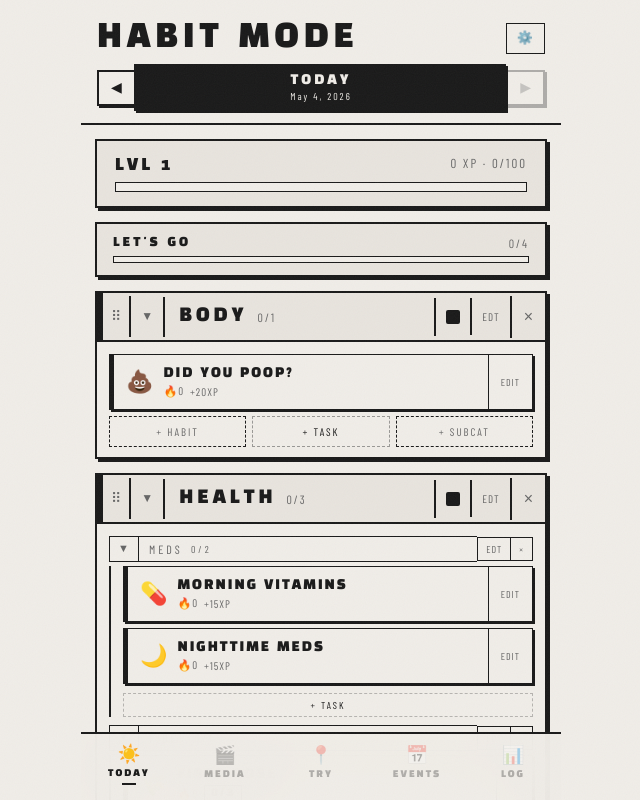
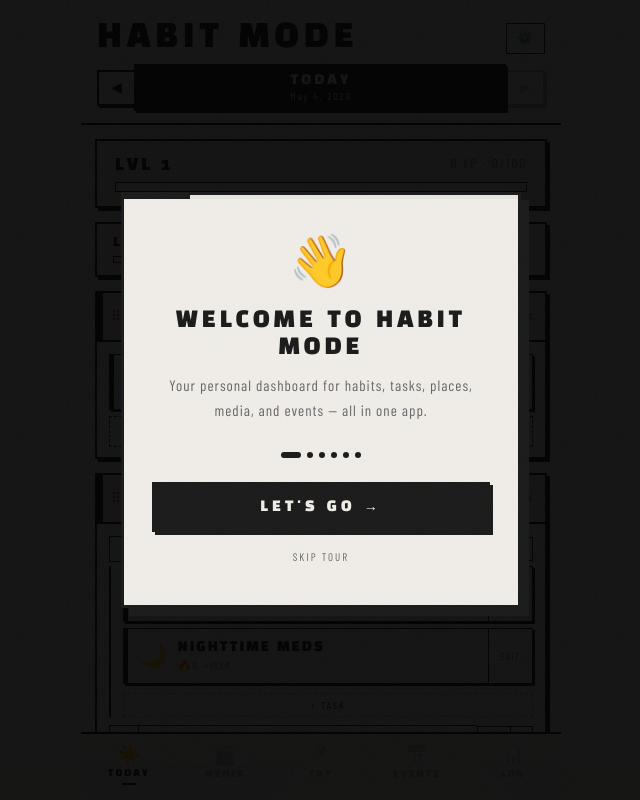
Before and after one commit to abigailjdempsey/habit-mode, a React (Vite) app: page / in a window 1280 px wide. Shown: the top 800 px of the page, without its empty margins (319-959 px from the left). Built offline with nearby package versions, Linux system fonts and the light colour scheme.

Commit message:
Update App.jsx

```diff
--- a/src/App.jsx
+++ b/src/App.jsx
@@ -342,7 +342,9 @@ function TaskRow({task, onComplete, onUncomplete, onDelete, onRename, onUpdate,
         <div style={{flex:1,padding:"9px 10px",minWidth:0}}>
           {editing
             ?<input ref={ref} value={editVal} onChange={e=>setEditVal(e.target.value)} onBlur={commit} onKeyDown={e=>{if(e.key==="Enter")commit();if(e.key==="Escape")setEditing(false);}} onClick={e=>e.stopPropagation()} style={{fontFamily:"'Barlow Condensed',sans-serif",fontSize:13,letterSpacing:1,color:t.text,background:"transparent",border:"none",borderBottom:`1.5px solid ${t.accent}`,outline:"none",width:"100%"}} autoFocus/>
-            :<div style={{fontFamily:"'Barlow Condensed',sans-serif",fontSize:13,color:task.done?t.textSub:t.text,letterSpacing:1,textDecoration:task.done?"line-through":"none",whiteSpace:"nowrap",overflow:"hidden",textOverflow:"ellipsis"}}>{task.label}</div>
+            :<div style={{fontFamily:"'Barlow Condensed',sans-serif",fontSize:13,color:task.done?t.textSub:t.text,letterSpacing:1,textDecoration:task.done?"line-through":"none",whiteSpace:"nowrap",overflow:"hidden",textOverflow:"ellipsis",display:"flex",alignItems:"center",gap:5}}>
+              {task.priority&&<span style={{fontSize:12,flexShrink:0}}>⭐</span>}{task.label}
+            </div>
           }
           {task.note&&<div style={{fontFamily:"'Barlow Condensed',sans-serif",fontSize:10,color:t.textSub,letterSpacing:1,marginTop:1}}>{task.note}</div>}
           <div style={{display:"flex",gap:6,alignItems:"center",marginTop:1,flexWrap:"wrap"}}>
@@ -382,6 +384,7 @@ function AddTaskModal({catId, subId, cats, subcats, onAdd, onClose, theme, defau
   const [dueDate,setDueDate]=useState("");
   const [repeatUntilDue,setRepeatUntilDue]=useState(false);
   const [dueTime,setDueTime]=useState("");
+  const [priority,setPriority]=useState(false);
   const [selectedCat,setSelectedCat]=useState(catId||cats[0]?.id||"");
   const [selectedSub,setSelectedSub]=useState(subId||"none");
   const availSubs=subcats.filter(s=>s.catId===selectedCat);
@@ -396,6 +399,7 @@ function AddTaskModal({catId, subId, cats, subcats, onAdd, onClose, theme, defau
       scheduledFor:defaultDate||TODAY(),
       dueDate:dueDate||null,
       dueTime:dueTime||null,
+      priority:priority,
       repeatUntilDue:repeatUntilDue&&!!dueDate,
       done:false, doneDate:null,
       createdDate:TODAY(), isTask:true
@@ -438,6 +442,9 @@ function AddTaskModal({catId, subId, cats, subcats, onAdd, onClose, theme, defau
             </div>
           </button>
         </div>}
+        <button onClick={()=>setPriority(v=>!v)} style={{width:"100%",padding:"10px",border:`2px solid ${priority?"#f1c40f":t.border}`,background:priority?"#f1c40f22":"transparent",color:priority?"#f1c40f":t.textSub,fontFamily:"'Black Han Sans',sans-serif",fontSize:11,cursor:"pointer",letterSpacing:2,marginBottom:10,display:"flex",alignItems:"center",gap:8,justifyContent:"center"}}>
+          <span style={{fontSize:16}}>⭐</span>{priority?"MARKED AS IMPORTANT":"MARK AS IMPORTANT"}
+        </button>
         <div style={{display:"flex",gap:8}}>
           <button onClick={onClose} style={{flex:1,padding:13,border:`2px solid ${t.border}`,background:"transparent",color:t.text,fontFamily:"'Black Han Sans',sans-serif",fontSize:14,cursor:"pointer",letterSpacing:3}}>CANCEL</button>
           <button onClick={submit} style={{flex:2,padding:13,border:`2px solid ${t.accent}`,background:t.accent,color:t.textInv,fontFamily:"'Black Han Sans',sans-serif",fontSize:14,cursor:"pointer",letterSpacing:3,boxShadow:`3px 3px 0 ${t.border}`}}>ADD TASK</button>
@@ -2755,6 +2762,44 @@ function EventsTab({events, setEvents, theme, t}) {
   );
 }
 
+
+// ─── ONBOARDING TOUR ──────────────────────────────────────────────────────────
+function OnboardingTour({onDone, theme}) {
+  const t=THEMES[theme]||THEMES.hawt;
+  const [step,setStep]=useState(0);
+  const steps=[
+    {emoji:"👋",title:"WELCOME TO HABIT MODE",body:"Your personal dashboard for habits, tasks, places, media, and events — all in one app.",cta:"LET'S GO →"},
+    {emoji:"☀️",title:"TODAY TAB",body:"Check off daily habits, add one-time tasks, and scroll through past or future days with the arrows.",cta:"GOT IT →"},
+    {emoji:"📍",title:"TRY TAB",body:"Build your personal city guide. Add restaurants, cafes, bars and stores — organized by city and neighborhood.",cta:"NICE →"},
+    {emoji:"🎬",title:"MEDIA TAB",body:"Track films, TV shows and books. Import from Letterboxd or Goodreads with a link, or add manually.",cta:"COOL →"},
+    {emoji:"📅",title:"EVENTS TAB",body:"Save concerts, pop-ups and events. Paste a link to auto-import details, or add manually.",cta:"AWESOME →"},
+    {emoji:"📊",title:"LOG TAB",body:"See your stats, streaks, and habit history. Settings and themes live here too.",cta:"START TRACKING 🔥"},
+  ];
+  const s=steps[step];
+  const isLast=step===steps.length-1;
+  return(
+    <div style={{position:"fixed",inset:0,background:"rgba(0,0,0,0.92)",zIndex:9999,display:"flex",alignItems:"center",justifyContent:"center",padding:"0 24px"}}>
+      <div style={{background:t.bg,width:"100%",maxWidth:400,border:`3px solid ${t.border}`,boxShadow:`8px 8px 0 ${t.border}`,overflow:"hidden"}}>
+        {/* Progress bar */}
+        <div style={{height:4,background:t.bgCard}}>
+          <div style={{height:"100%",background:t.accent,width:`${((step+1)/steps.length)*100}%`,transition:"width 0.3s ease"}}/>
+        </div>
+        <div style={{padding:"32px 28px"}}>
+          <div style={{fontSize:52,marginBottom:16,textAlign:"center"}}>{s.emoji}</div>
+          <div style={{fontFamily:"'Black Han Sans',sans-serif",fontSize:22,color:t.text,letterSpacing:4,marginBottom:12,whiteSpace:"pre-line",textAlign:"center",lineHeight:1.2}}>{s.title}</div>
+          <div style={{fontFamily:"'Barlow Condensed',sans-serif",fontSize:15,color:t.textSub,letterSpacing:1,lineHeight:1.7,textAlign:"center",marginBottom:28}}>{s.body}</div>
+          {/* Step dots */}
+          <div style={{display:"flex",justifyContent:"center",gap:6,marginBottom:24}}>
+            {steps.map((_,i)=><div key={i} style={{width:i===step?20:6,height:6,background:i===step?t.accent:t.border,transition:"all 0.3s",borderRadius:3}}/>)}
+          </div>
+          <button onClick={()=>isLast?onDone():setStep(s=>s+1)} style={{width:"100%",padding:"14px",border:`2px solid ${t.border}`,background:t.addBtn,color:t.addBtnText,fontFamily:"'Black Han Sans',sans-serif",fontSize:14,cursor:"pointer",letterSpacing:4,boxShadow:`3px 3px 0 ${t.border}`}}>{s.cta}</button>
+          {!isLast&&<button onClick={onDone} style={{width:"100%",padding:"10px",border:"none",background:"transparent",color:t.textSub,fontFamily:"'Barlow Condensed',sans-serif",fontSize:11,cursor:"pointer",letterSpacing:2,marginTop:8}}>SKIP TOUR</button>}
+        </div>
+      </div>
+    </div>
+  );
+}
+
 // ─── MAIN APP ─────────────────────────────────────────────────────────────────
 export default function App(){
   const [cats,setCats]=useState(DEFAULT_DATA.categories);
@@ -2784,6 +2829,7 @@ export default function App(){
   const [addingCat,setAddingCat]=useState(false);
   const [newCatVal,setNewCatVal]=useState("");
   const [loaded,setLoaded]=useState(false);
+  const [showOnboarding,setShowOnboarding]=useState(false);
   const [gdriveStatus,setGdriveStatus]=useState("idle"); // idle|connecting|connected|error
   const [showBackup,setShowBackup]=useState(false);
   const [pendingDelete,setPendingDelete]=useState(null);
@@ -2805,7 +2851,7 @@ export default function App(){
   const newCatRef=useRef(null);
   const importRef=useRef(null);
 
-  useEffect(()=>{load().then(saved=>{if(saved){setCats(saved.cats||DEFAULT_DATA.categories);setSubcats(saved.subcats||DEFAULT_DATA.subcategories);setHabits(saved.habits||DEFAULT_DATA.habits);setTasks(saved.tasks||[]);setEvents(saved.events||[]);setMovies(saved.movies||[]);setBooks(saved.books||[]);setTvshows(saved.tvshows||[]);setPlaces(saved.places||[]);setCityList(saved.cityList||STARTER_CITIES.map(c=>c.name));setCityEmojis(saved.cityEmojis||{});setTotalXP(saved.totalXP||0);setTheme(saved.theme||"hawt");}setLoaded(true);});},[]);
+  useEffect(()=>{load().then(saved=>{if(saved){setCats(saved.cats||DEFAULT_DATA.categories);setSubcats(saved.subcats||DEFAULT_DATA.subcategories);setHabits(saved.habits||DEFAULT_DATA.habits);setTasks(saved.tasks||DEFAULT_DATA.tasks||[]);setEvents(saved.events||[]);setMovies(saved.movies||[]);setBooks(saved.books||[]);setTvshows(saved.tvshows||[]);setPlaces(saved.places||[]);setCityList(saved.cityList||STARTER_CITIES.map(c=>c.name));setCityEmojis(saved.cityEmojis||{});setTotalXP(saved.totalXP||0);setTheme(saved.theme||"hawt");}else{setShowOnboarding(true);}setLoaded(true);});},[]);
   useEffect(()=>{
     if(!loaded)return;
     const state={cats,subcats,habits,tasks,events,movies,books,tvshows,places,cityList,cityEmojis,totalXP,theme};
@@ -2970,6 +3016,7 @@ export default function App(){
       `}</style>
 
       <div className="grain"/>
+      {showOnboarding&&<OnboardingTour theme={theme} onDone={()=>setShowOnboarding(false)}/>}
       {pendingDelete&&(
         <div style={{position:"fixed",bottom:90,left:"50%",transform:"translateX(-50%)",zIndex:10001,display:"flex",alignItems:"center",border:`2px solid ${t.border}`,boxShadow:`3px 3px 0 ${t.border}`,whiteSpace:"nowrap",overflow:"hidden"}}>
           <div style={{padding:"10px 14px",fontFamily:"'Black Han Sans',sans-serif",fontSize:11,letterSpacing:2,background:t.accent2,color:"#fff"}}>🗑 "{pendingDelete.label}" DELETED</div>
```
